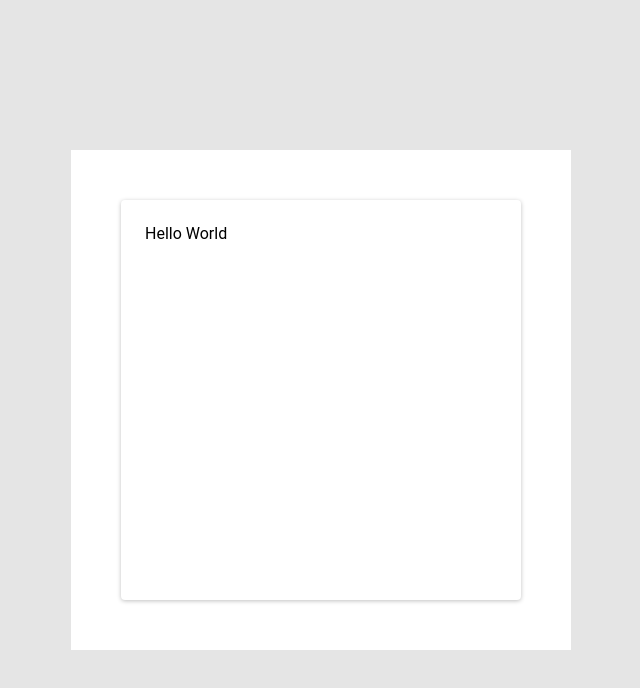
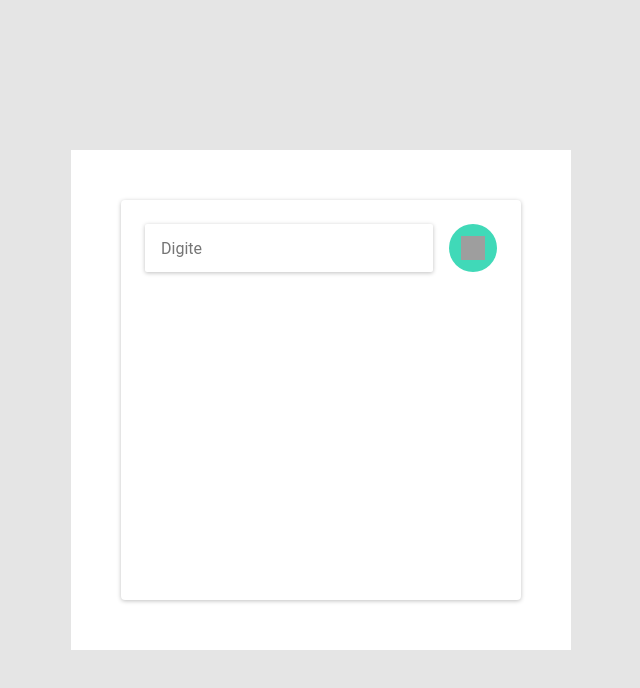
Before and after one commit to rodrigodsluz/wefit-challenges, a React (Create React App) app in the folder Desafio de Estruturação do Projeto/frontend/: page / in a window 1280 px wide. Shown: the top 688 px of the page, without its empty margins (319-959 px from the left). Built offline with nearby package versions, Linux system fonts and the light colour scheme; grey boxes are pictures that could not be loaded.

Commit message:
feat: add input component

```diff
--- /dev/null
+++ b/Desafio de Estruturação do Projeto/frontend/src/components/Input/index.tsx
@@ -0,0 +1,20 @@
+import React, { useState } from 'react';
+import addIcon from '../../assets/ic-add@2x.png';
+import { InputContainer } from './styles';
+
+const Input = (): JSX.Element => {
+  const [userData, setUserData] = useState('');
+
+  const handleUserData = e => setUserData(e.target.value);
+
+  return (
+    <InputContainer>
+      <input placeholder="Digite" value={userData} onChange={handleUserData} />
+      <button type="button">
+        <img alt="Add" src={addIcon} />
+      </button>
+    </InputContainer>
+  );
+};
+
+export default Input;
--- /dev/null
+++ b/Desafio de Estruturação do Projeto/frontend/src/components/Input/styles.ts
@@ -0,0 +1,37 @@
+import styled from 'styled-components';
+
+export const InputContainer = styled.div`
+  display: flex;
+  align-items: center;
+  justify-content: center;
+  margin-bottom: 24px;
+
+  input {
+    font-size: 16px;
+    color: var(--color-input-tex);
+    box-shadow: 0px 1px 4px rgba(0, 0, 0, 0.25);
+    height: 48px;
+    width: 288px;
+    margin-right: 16px;
+    padding: 16px;
+    border-radius: 2px;
+    border: none;
+    outline: none;
+  }
+
+  button {
+    padding: 12px;
+    border-radius: 100%;
+    background-color: var(--color-button-bg);
+    display: flex;
+    align-items: center;
+    justify-content: center;
+    border: none;
+    cursor: pointer;
+
+    img {
+      height: 24px;
+      width: 24px;
+    }
+  }
+`;
--- a/Desafio de Estruturação do Projeto/frontend/src/components/Todo/index.tsx
+++ b/Desafio de Estruturação do Projeto/frontend/src/components/Todo/index.tsx
@@ -1,10 +1,13 @@
 import React from 'react';
 
 import { Container, TodoContainer } from './styles';
+import Input from '../Input';
 
 const Todo = (): JSX.Element => (
   <Container>
-    <TodoContainer>Hello World</TodoContainer>
+    <TodoContainer>
+      <Input />
+    </TodoContainer>
   </Container>
 );
 
```
